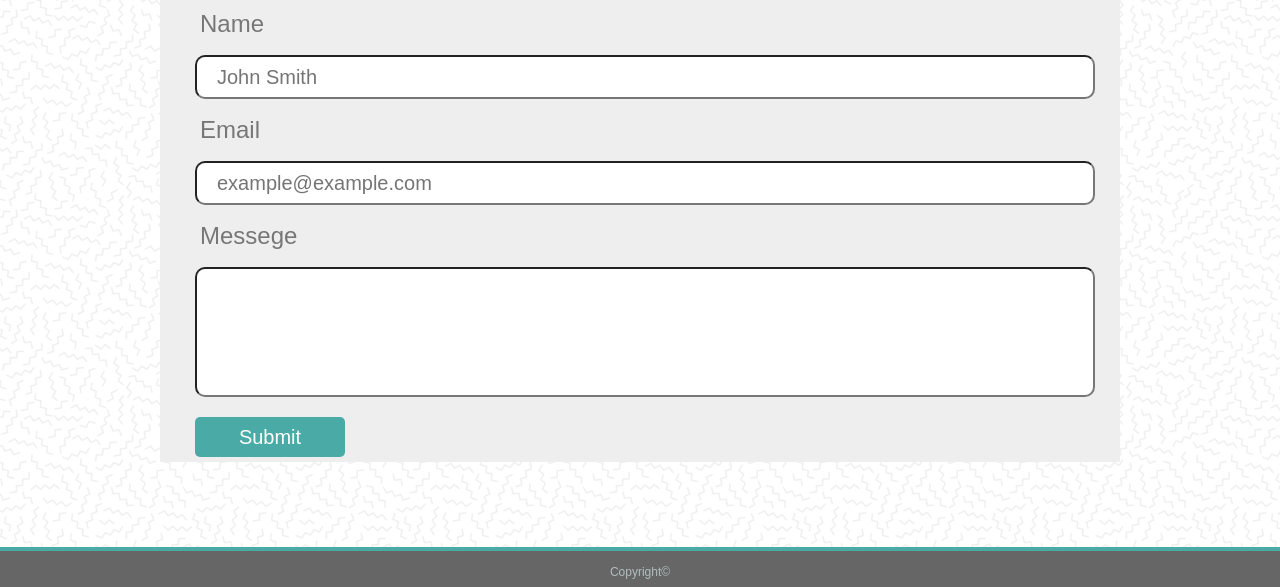
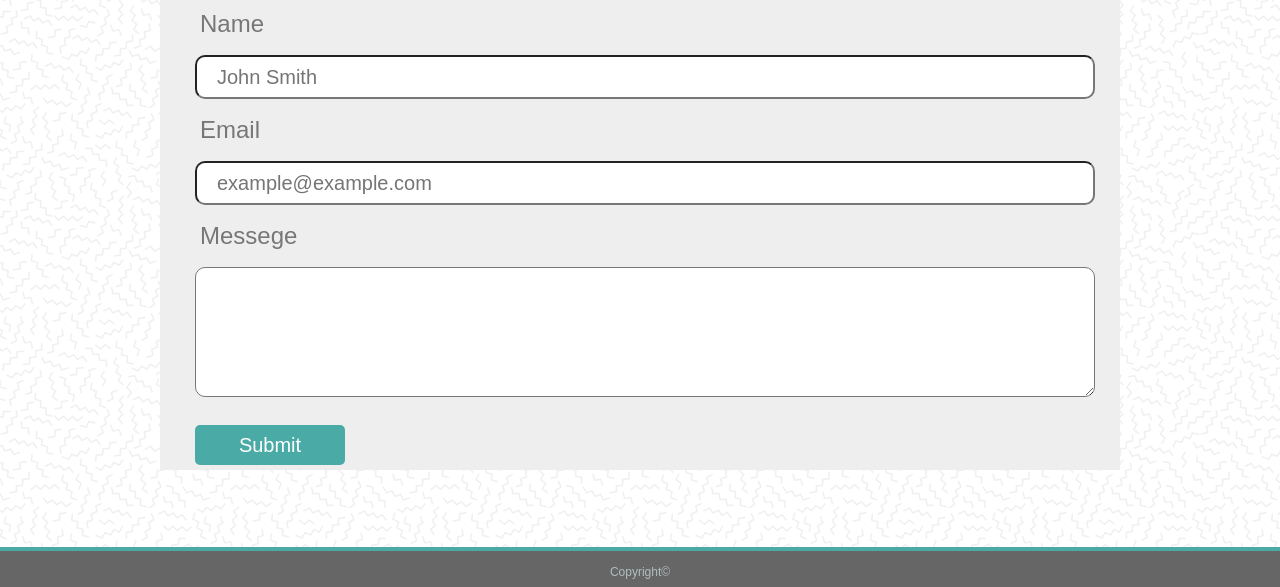
Before and after one commit to ABareyan/Basic-Portfolio, a plain HTML site: page contact.html in a window 1280 px wide. Shown: the part 213-800 px from the top of the page. Drawn offline with Linux system fonts and the light colour scheme.

Commit message:
Update html

```diff
--- a/assets/css/style.css
+++ b/assets/css/style.css
@@ -151,6 +151,16 @@ input[type=email] {
     border-radius: 10px;
 }
 
+textarea[type=text] {
+    font-size: 20px;
+    color: #4aaaa5;
+    border-radius: 10px;
+    width: 900px;
+    padding: 20px;
+    margin: 15px 15px 15px 35px;
+    border-color: #777;
+}
+
 input[type=submit] {
     width: 150px;
     height: 40px;
--- a/contact.html
+++ b/contact.html
@@ -32,7 +32,7 @@
                         <input type="text" name="name" required="required" placeholder="John Smith" id="name">
                         <p>Email</p>
                         <input type="email" name="email" required="required" placeholder="example@example.com" id="email">
-                        <P>Messege</P> <input type="text" name="messege" id="messege">
+                        <P>Messege</P> <textarea type="text" name="messege" id="messege"></textarea>
 
                         <input type="submit" value="Submit" id="submit">
 
```
